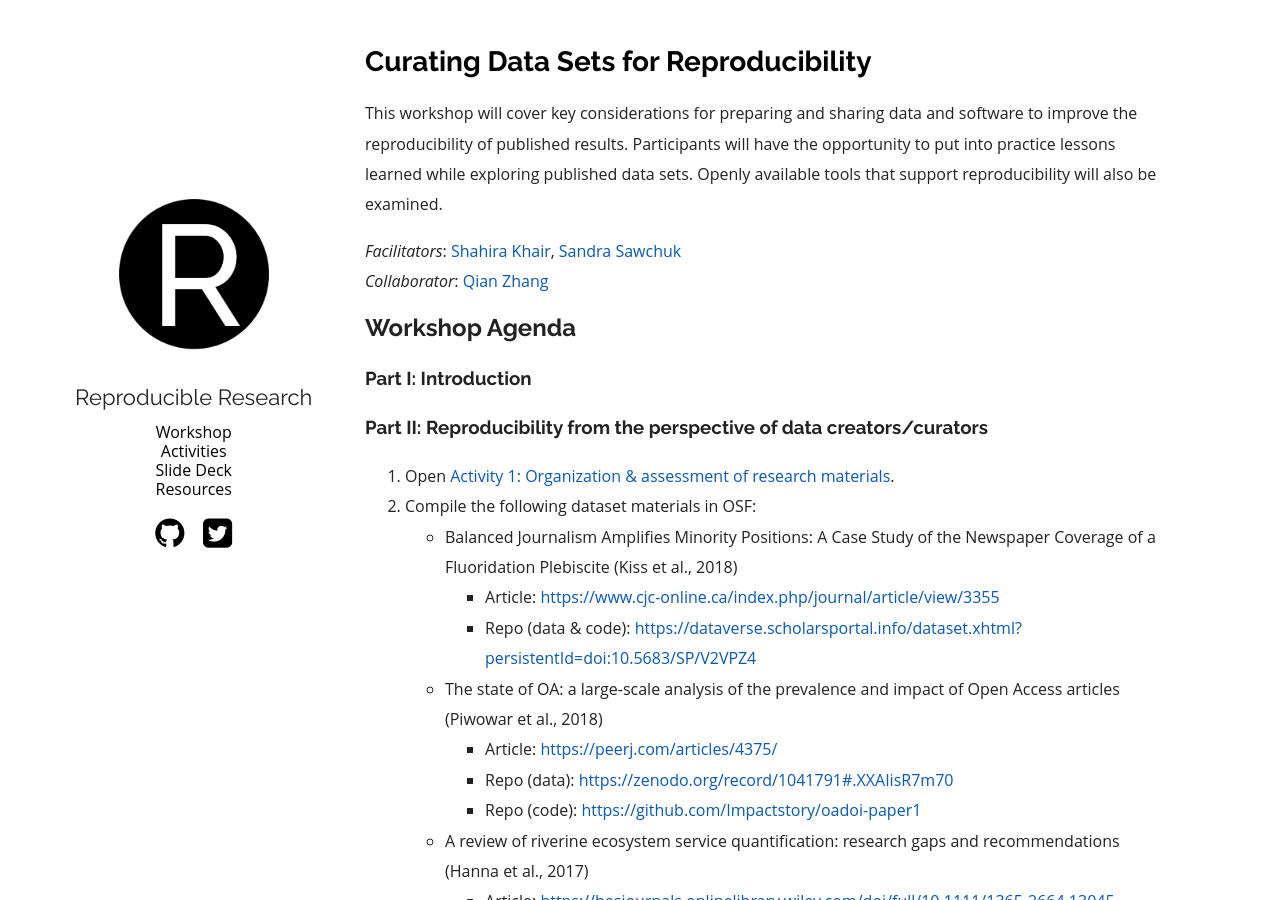
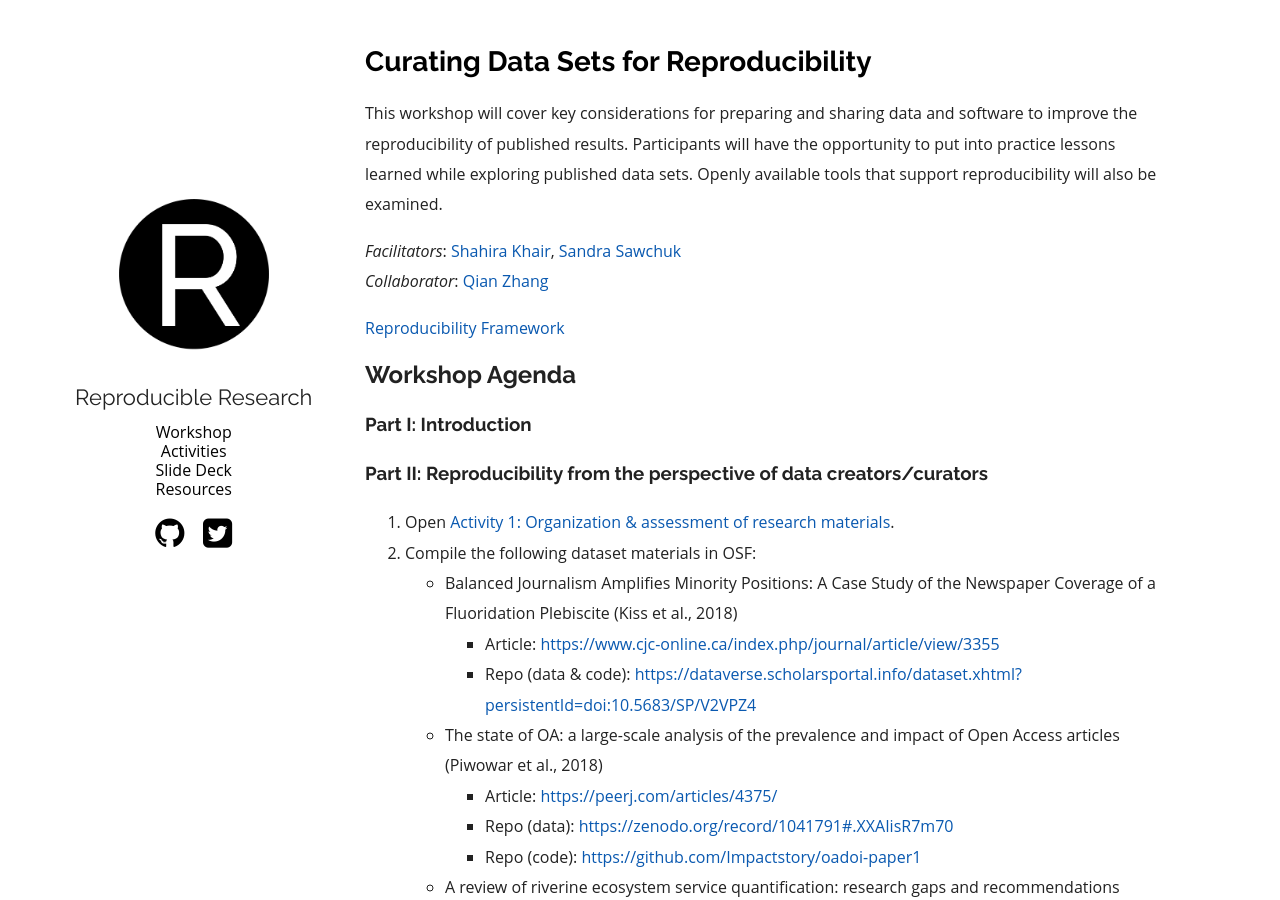
Before and after one commit to research-reuse/research-reuse.github.io, a Jekyll site: the page built from index.md, in a window 1280 px wide and 900 px high. Built offline with Jekyll 4.4.1, drawn with Linux system fonts in a browser that asks for light colours.

Commit message:
Update index.md

```diff
--- a/index.md
+++ b/index.md
@@ -7,6 +7,8 @@ This workshop will cover key considerations for preparing and sharing data and s
 
 *Facilitators*: [Shahira Khair](mailto:skhair@uvic.ca), [Sandra Sawchuk](mailto:sandra.sawchuk@msvu.ca)
 *Collaborator*: [Qian Zhang](mailto:qian.zhang1@uwaterloo.ca)
+
+[Reproducibility Framework](https://docs.google.com/document/d/1E0c5-DDVo2MMoF2rPOiH2brIZyC_3YZZrcgp0x6VCPs/edit)
 
 ## <a id="workshop"></a>Workshop Agenda
 
```
